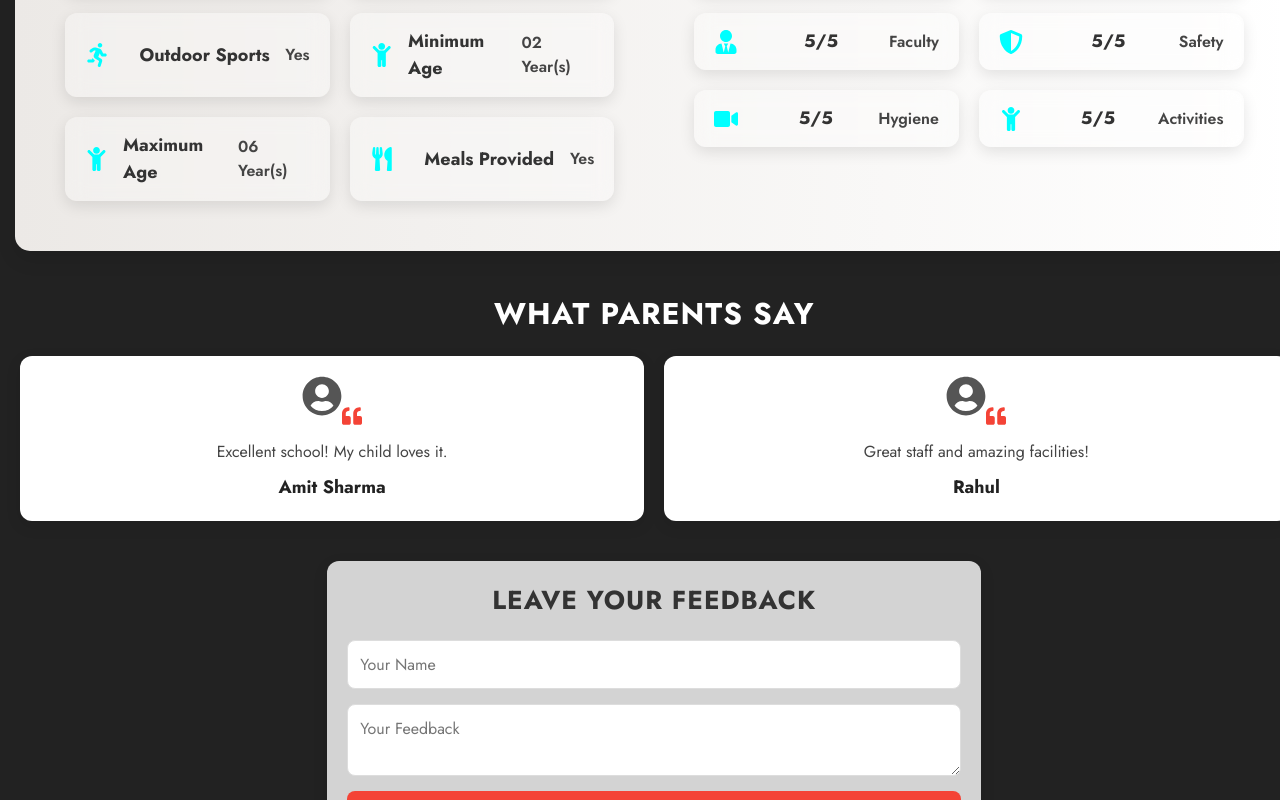
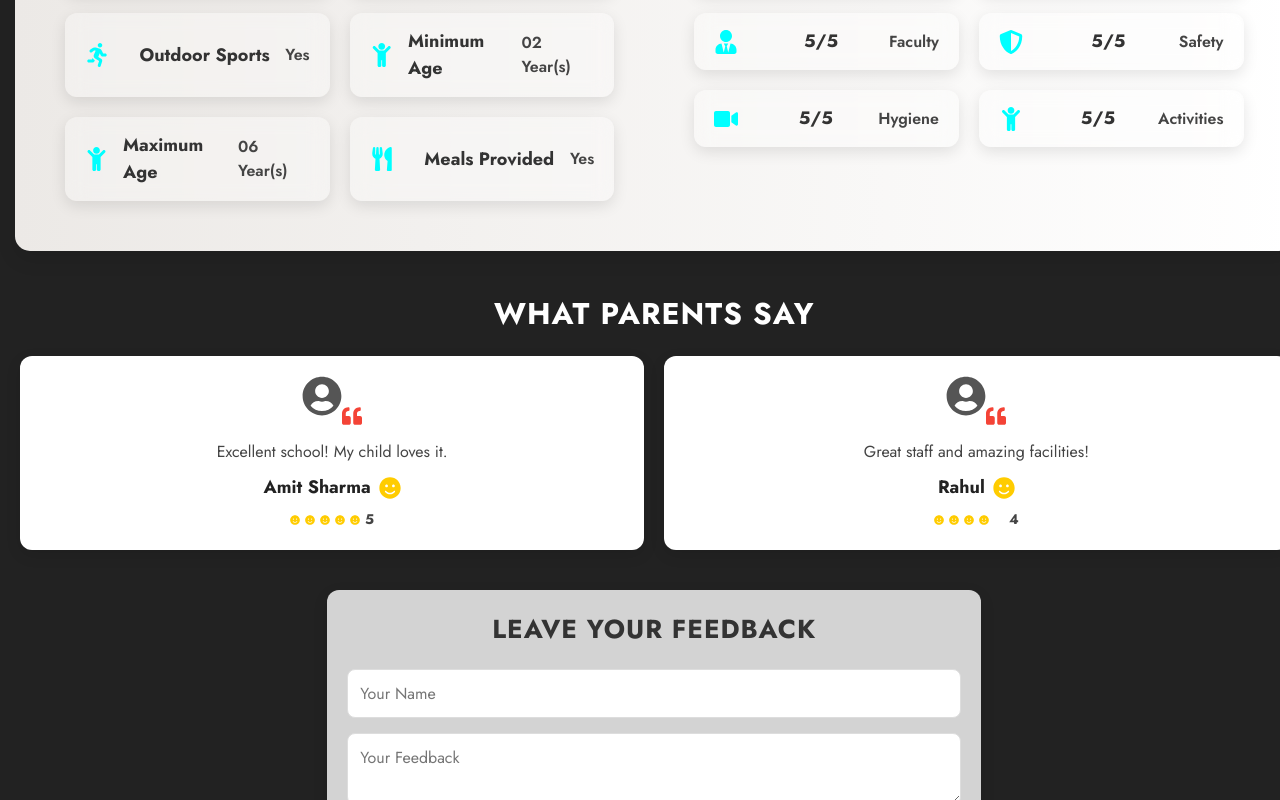
Before and after one commit to rahulthakurofficial/preschool, a React (Vite) app in the folder frontend/vite-project/: page / in a window 1280 px wide. Shown: the part 942-1742 px from the top of the page. Built offline with nearby package versions, Linux system fonts and the light colour scheme.

Commit message:
testimonial

```diff
--- a/frontend/vite-project/src/components/Home/Home.jsx
+++ b/frontend/vite-project/src/components/Home/Home.jsx
@@ -244,7 +244,7 @@ const Home = () => {
       </div>
       {/* Testimonials Section */}
       <div className="testimonials">
-        <h2 class="parent-testimonials">What Parents Say</h2>
+      <h2 className="parent-testimonials">What Parents Say</h2>
 
       <div className="testimonial-grid">
         {[
@@ -252,18 +252,33 @@ const Home = () => {
             avatar: FaUserCircle,
             name: "Amit Sharma",
             text: "Excellent school! My child loves it.",
+            rating: 5,
           },
           {
             avatar: FaUserCircle,
             name: "Rahul",
             text: "Great staff and amazing facilities!",
+            rating: 4,
           },
-          ].map(({ avatar: Avatar, name, text }, index) => (
+        ].map(({ avatar: Avatar, name, text, rating }, index) => (
           <div key={index} className="testimonial-card">
             <Avatar className="avatar" />
             <FaQuoteLeft className="quote-icon" />
             <p>{text}</p>
+
+            {/* Name & Smile Icon */}
+            <div className="name-rating">
               <h4>{name}</h4>
+              <FaSmile className="smile-icon" />
+            </div>
+
+            {/* Rating System */}
+            <div className="rating">
+              {[...Array(5)].map((_, i) => (
+                <FaSmile key={i} className={i < rating ? "smile filled" : "smile"} />
+              ))}
+              <span className="rating-score">{rating}</span>
+            </div>
           </div>
         ))}
       </div>
--- a/frontend/vite-project/src/components/Home/Home.scss
+++ b/frontend/vite-project/src/components/Home/Home.scss
@@ -924,12 +924,12 @@ h2 {
   color: #444;
 }
 
-/* Testimonials */
 .testimonials {
   margin-top: 40px;
   text-align: center;
   padding: 0 20px;
 }
+
 .parent-testimonials {
   font-size: 3rem;
   font-weight: bold;
@@ -938,50 +938,13 @@ h2 {
   margin-bottom: 20px;
 }
 
-
-
-
 .testimonial-grid {
   display: grid;
   grid-template-columns: repeat(2, 1fr);
   gap: 20px;
 }
 
-/* Tablet View */
-@media (max-width: 768px) {
-  .testimonial-grid {
-    grid-template-columns:  repeat(2, 1fr);
-  }
-}
-
-/* Mobile View */
-@media (max-width: 480px) {
-  .testimonial-grid {
-    grid-template-columns: repeat(2, 1fr);
-  }
-
-  .testimonial-card {
-    padding: 15px;
-    font-size: 14px;
-  }
-
-  .avatar {
-    font-size: 30px;
-  }
-
-  .quote-icon {
-    font-size: 16px;
-  }
-
-  .testimonial-card p {
-    font-size: 14px;
-  }
-
-  .testimonial-card h4 {
-    font-size: 16px;
-  }
-}
-
+/* Testimonial Card */
 .testimonial-card {
   background: #fff;
   padding: 20px;
@@ -1013,10 +976,89 @@ h2 {
   margin: 10px 0;
 }
 
-.testimonial-card h4 {
+/* Name & Smile Icon */
+.name-rating {
+  display: flex;
+  align-items: center;
+  justify-content: center;
+  gap: 8px;
+}
+
+.name-rating h4 {
   font-size: 18px;
   font-weight: bold;
   color: #222;
+}
+
+.smile-icon {
+  font-size: 22px;
+  color: #ffcc00;
+}
+
+/* ⭐ Star Rating System */
+.rating {
+  display: flex;
+  align-items: center;
+  justify-content: center;
+  gap: 5px;
+  margin-top: 8px;
+}
+
+.star {
+  font-size: 18px;
+  color: #ddd;
+}
+
+.filled {
+  color: #ffcc00; /* Gold color for filled stars */
+}
+
+.rating-score {
+  font-size: 14px;
+  font-weight: bold;
+  color: #444;
+}
+
+/* Responsive Design */
+@media (max-width: 768px) {
+  .testimonial-grid {
+    grid-template-columns: repeat(2, 1fr);
+  }
+}
+
+@media (max-width: 480px) {
+  .testimonial-grid {
+    grid-template-columns: repeat(1, 1fr);
+  }
+
+  .testimonial-card {
+    padding: 15px;
+    font-size: 14px;
+  }
+
+  .avatar {
+    font-size: 30px;
+  }
+
+  .quote-icon {
+    font-size: 16px;
+  }
+
+  .testimonial-card p {
+    font-size: 14px;
+  }
+
+  .name-rating h4 {
+    font-size: 16px;
+  }
+
+  .smile-icon {
+    font-size: 18px;
+  }
+
+  .star {
+    font-size: 16px;
+  }
 }
 
 
```
Lines whose indentation alone changed are shown as unchanged.
